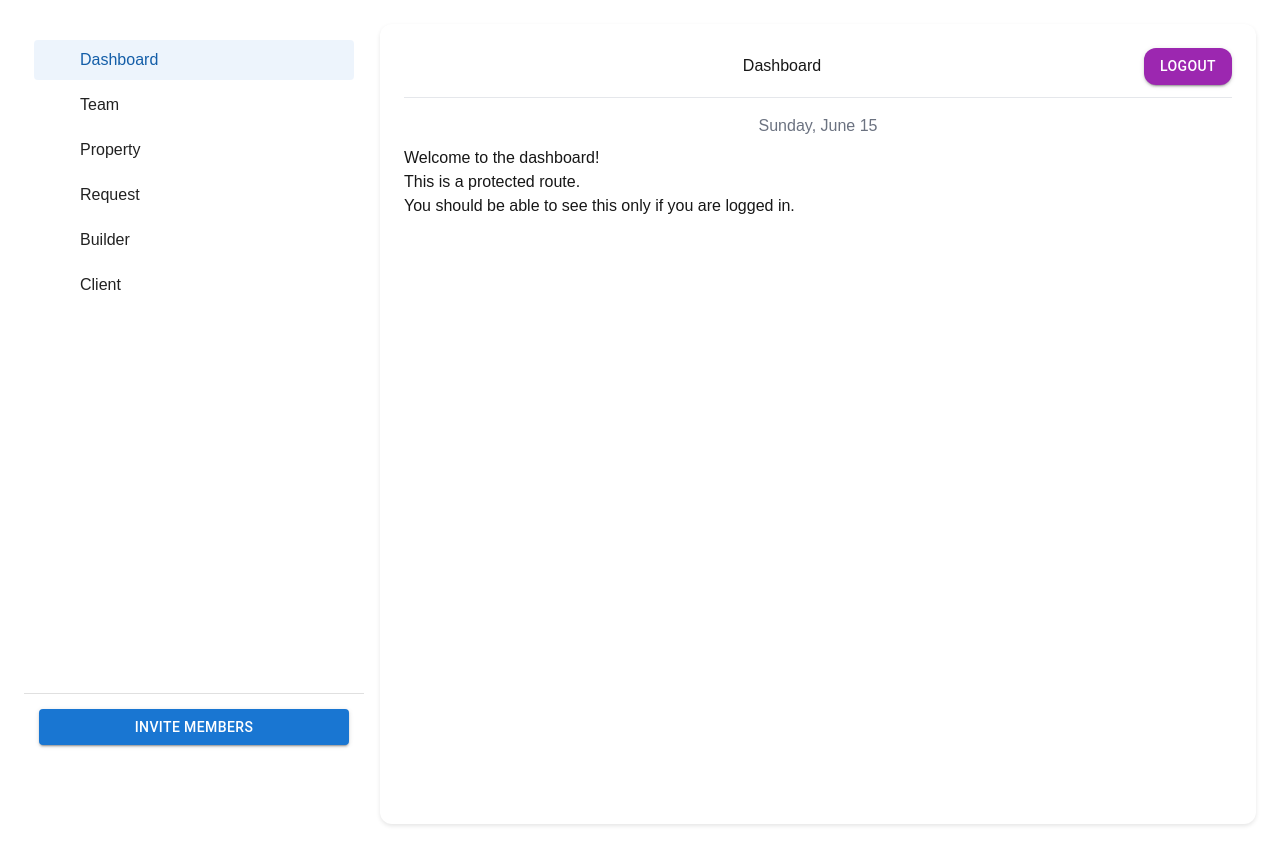
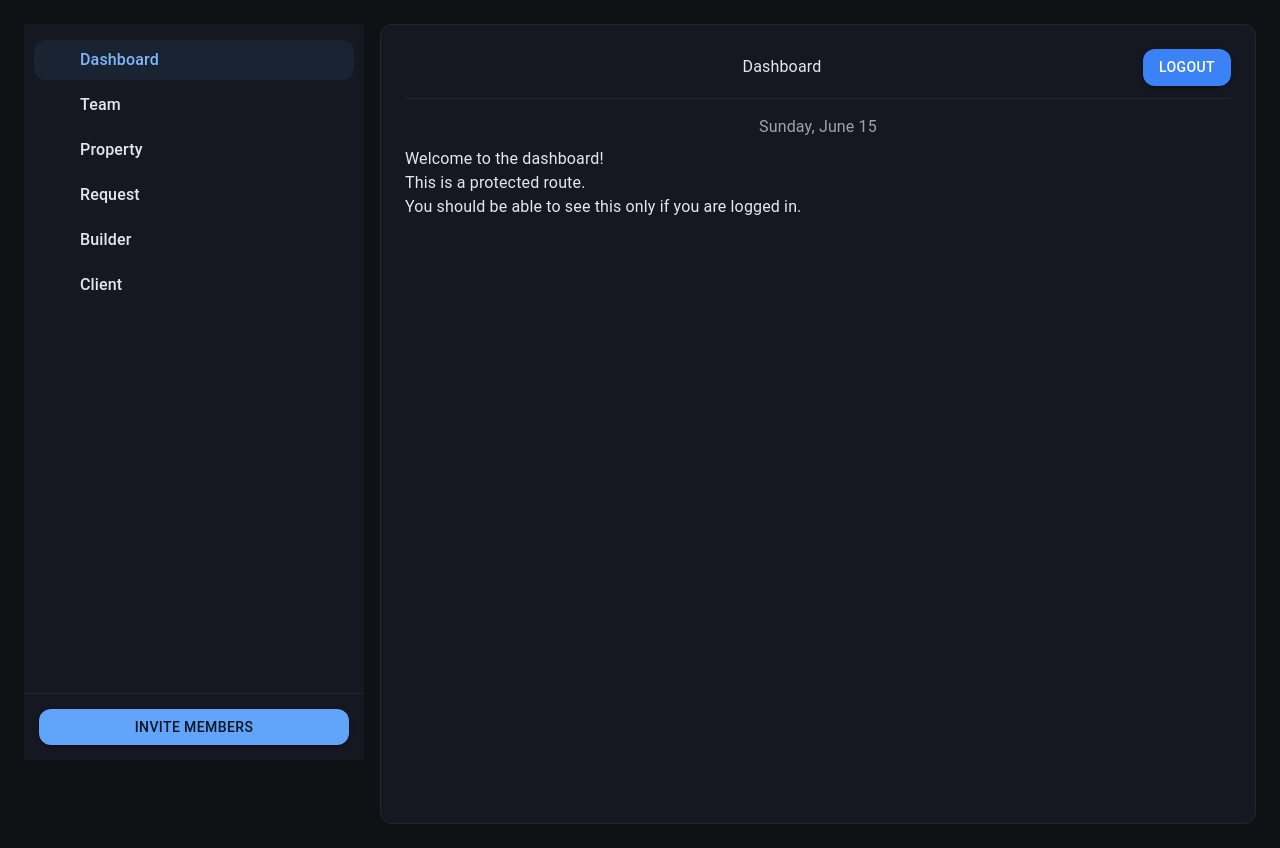
Before and after one commit to davidpjetraj/real-estate-crm, a Next.js app: page /dashboard in a window 1280 px wide. Built offline with nearby package versions, Linux system fonts and the light colour scheme; no server answers; sample sign-in values are in the browser's storage; some icons are missing.

Commit message:
Implement custom dark theme for dashboard
Added a custom MUI dark theme in src/lib/theme.ts and applied it globally in layout.tsx using ThemeProvider and CssBaseline. Updated dashboard and global styles to use theme variables, ensuring consistent dark mode appearance across the app.

```diff
--- a/src/app/dashboard/page.tsx
+++ b/src/app/dashboard/page.tsx
@@ -23,9 +23,11 @@ const Content = styled(Box)`
   flex: 1;
   min-width: 0;
   padding: 24px;
-  background-color: #fff;
-  border-radius: 12px;
-  box-shadow: 0 2px 4px rgba(0, 0, 0, 0.1);
+  background-color: ${({ theme }) => theme.palette.background.paper};
+  border-radius: ${({ theme }) => theme.shape.borderRadius}px;
+  border: 1px solid ${({ theme }) => theme.palette.divider};
+  box-shadow: none;
+  overflow: hidden;
 `;
 
 const TopBar = styled("div")`
@@ -34,12 +36,12 @@ const TopBar = styled("div")`
   justify-content: space-between;
   gap: 12px;
   padding-bottom: 12px;
-  border-bottom: 1px solid #e5e7eb;
+  border-bottom: 1px solid ${({ theme }) => theme.palette.divider};
 `;
 
 const CenterDate = styled("div")`
   text-align: center;
-  color: #6b7280;
+  color: ${({ theme }) => theme.palette.text.secondary};
   margin: 16px 0 8px;
 `;
 
--- a/src/app/globals.css
+++ b/src/app/globals.css
@@ -1,8 +1,8 @@
 @import "tailwindcss";
 
 :root {
-  --background: #ffffff;
-  --foreground: #171717;
+  --background: #0f1115;
+  --foreground: #e5e7eb;
 }
 
 @theme inline {
@@ -12,12 +12,7 @@
   --font-mono: var(--font-geist-mono);
 }
 
-@media (prefers-color-scheme: dark) {
-  :root {
-    --background: #fff;
-    --foreground: #171717;
-  }
-}
+/* Always dark mode for this app's dashboard */
 
 body {
   background: var(--background);
--- a/src/app/layout.tsx
+++ b/src/app/layout.tsx
@@ -4,12 +4,17 @@ import "./globals.css";
 import { ReactNode } from "react";
 import { ApolloProvider } from "@apollo/client";
 import { client } from "@/lib/apollo-client";
+import { ThemeProvider, CssBaseline } from "@mui/material";
+import { darkTheme } from "@/lib/theme";
 
 export default function RootLayout({ children }: { children: ReactNode }) {
   return (
     <html lang="en">
       <body>
-        <ApolloProvider client={client}>{children}</ApolloProvider>
+        <ThemeProvider theme={darkTheme}>
+          <CssBaseline />
+          <ApolloProvider client={client}>{children}</ApolloProvider>
+        </ThemeProvider>
       </body>
     </html>
   );
--- /dev/null
+++ b/src/lib/theme.ts
@@ -0,0 +1,25 @@
+import { createTheme } from "@mui/material/styles";
+
+export const darkTheme = createTheme({
+  palette: {
+    mode: "dark",
+    background: {
+      default: "#0f1115",
+      paper: "#151821",
+    },
+    text: {
+      primary: "#e5e7eb",
+      secondary: "#9ca3af",
+    },
+    primary: {
+      main: "#60a5fa", // light blue
+    },
+    secondary: {
+      main: "#3b82f6", // blue
+    },
+    divider: "#23262f",
+  },
+  shape: {
+    borderRadius: 12,
+  },
+});
```
